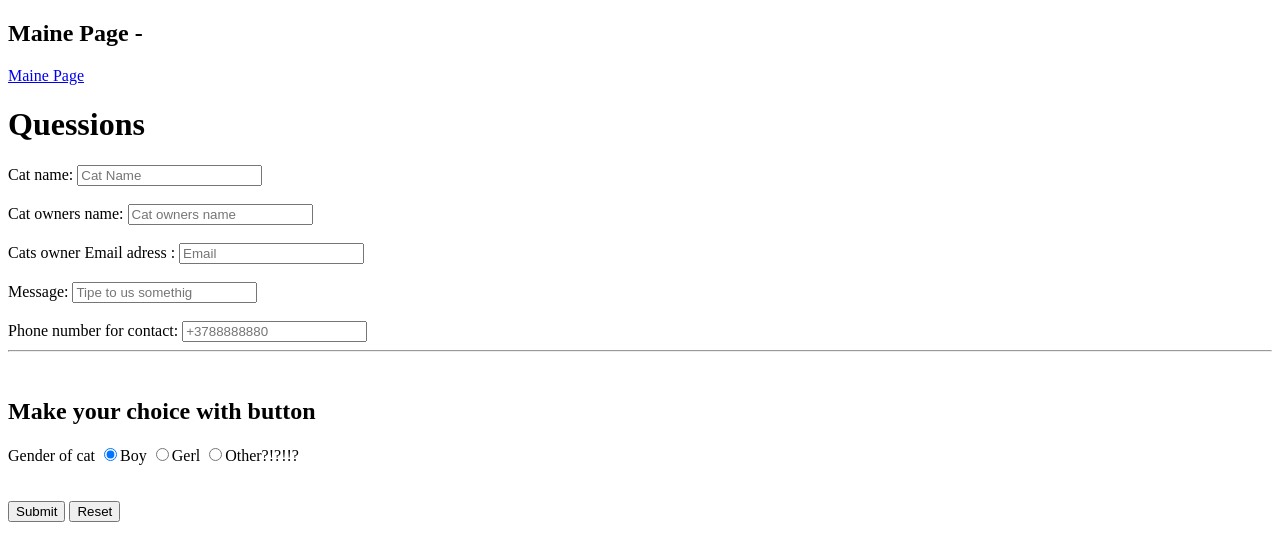
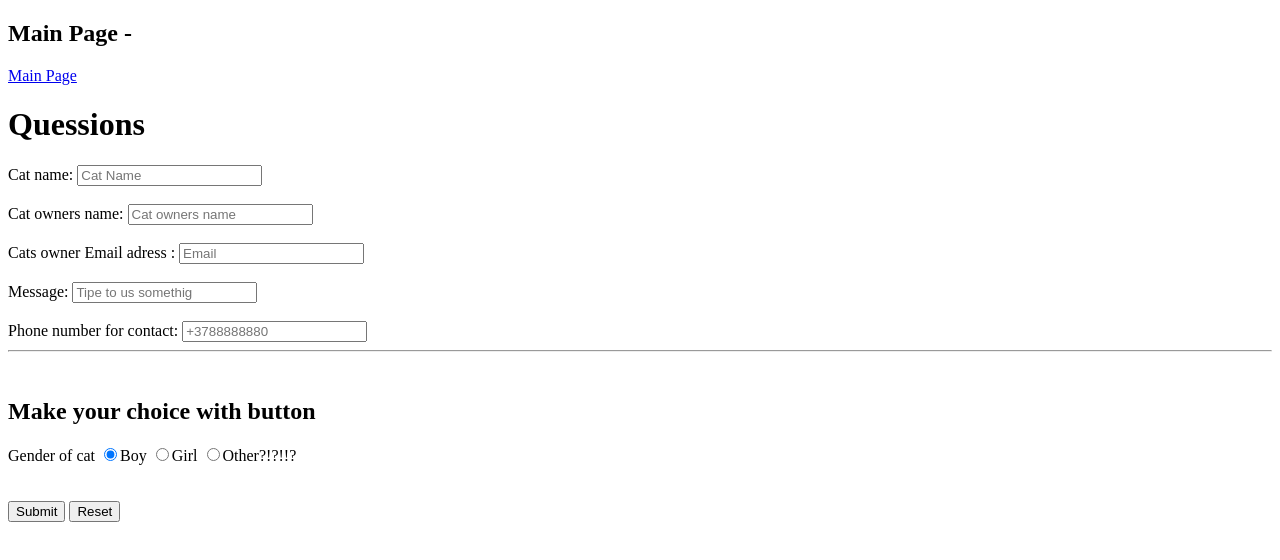
Before and after one commit to Alexrozhkov1978/simple-webpage, a plain HTML site: page quessions.html in a window 1280 px wide. Drawn offline with Linux system fonts and the light colour scheme.

Commit message:
Work with english

```diff
--- a/quessions.html
+++ b/quessions.html
@@ -7,8 +7,8 @@
         <title>Page with quessions</title>
     </head>
     <body>
-        <h2>Maine Page - </h2>
-        <a href="index.html">Maine Page</a>
+        <h2>Main Page - </h2>
+        <a href="index.html">Main Page</a>
         <h1>Quessions</h1>
         <form method="POST" action="https://formspree.io/alexshura@gmail.com">
             <label>Cat name:
@@ -43,7 +43,7 @@
                     <input type="radio" name="gender" value="boy" checked="">Boy
                 </label>
                 <label>
-                    <input type="radio" name="gender" value="gerl">Gerl
+                    <input type="radio" name="gender" value="girl">Girl
                 </label>
                 <label>
                     <input type="radio" name="gender" value="other">Other?!?!!?
```
